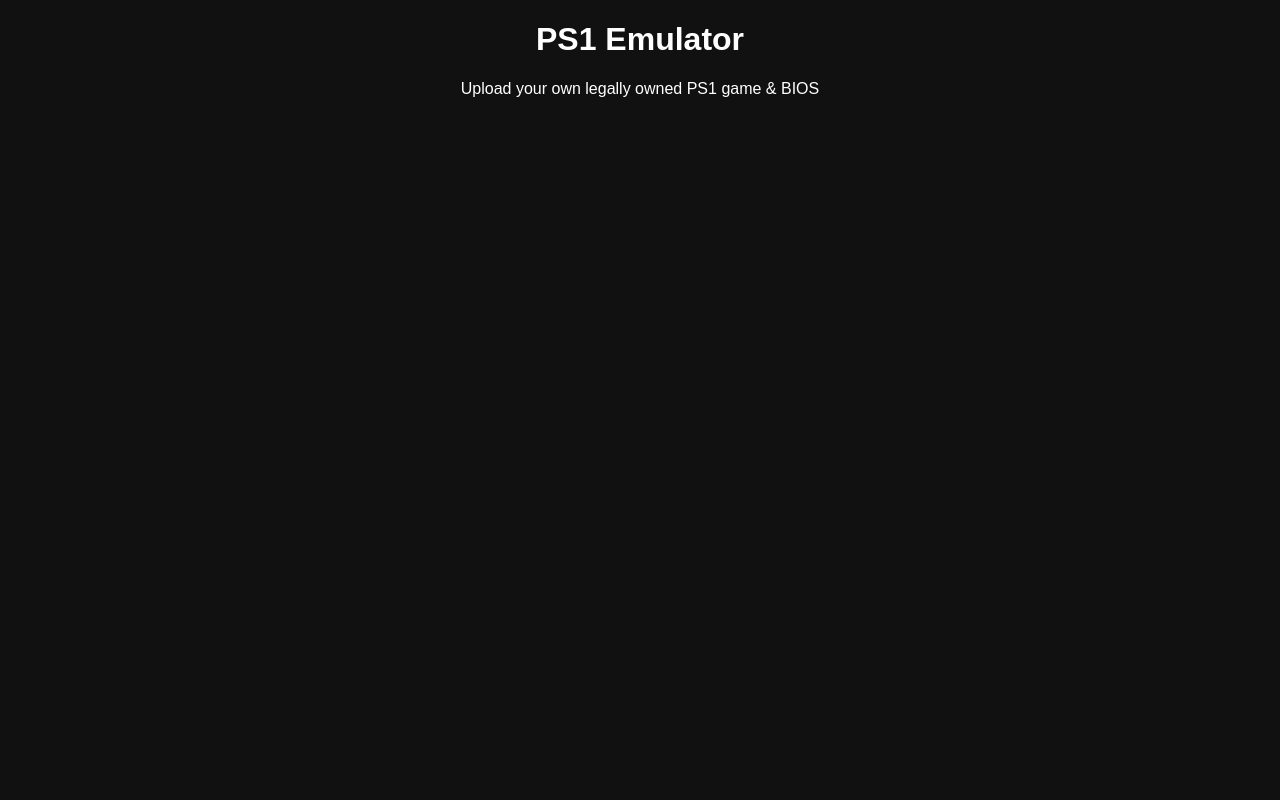
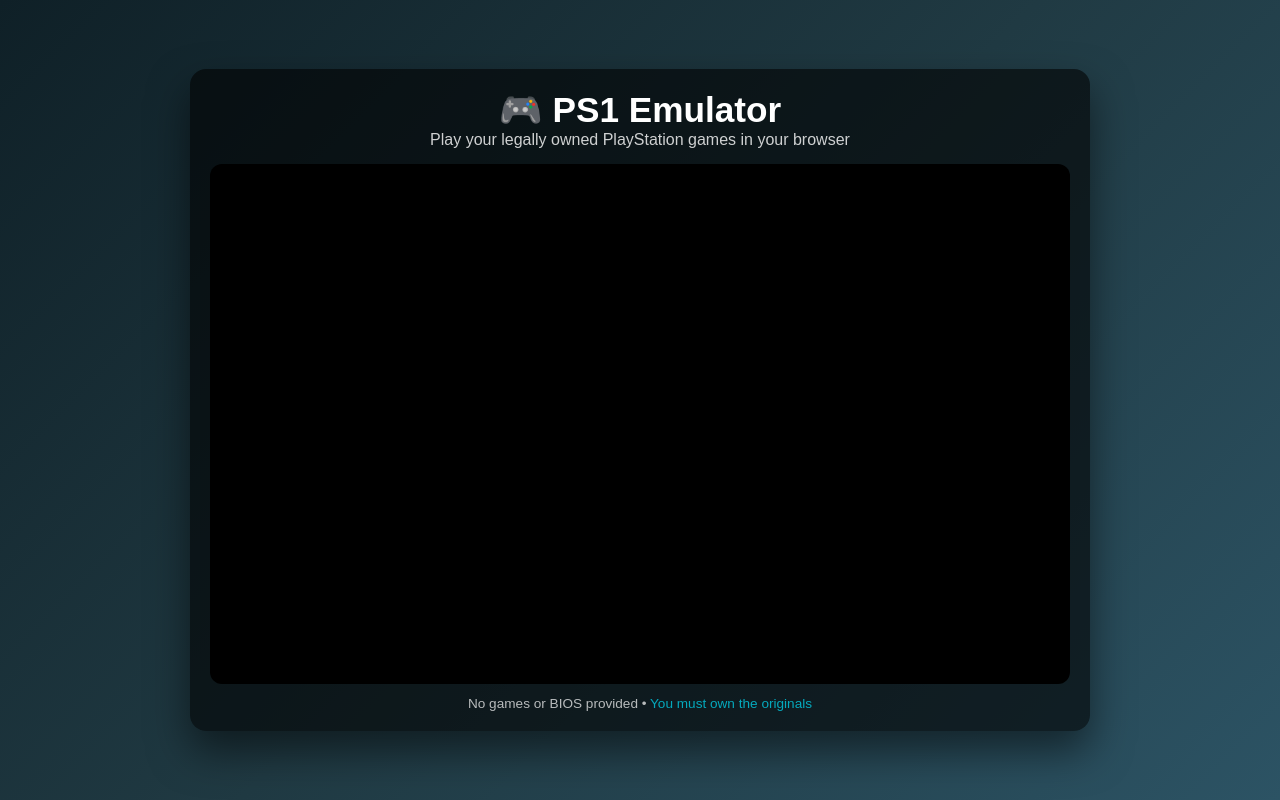
Before and after one commit to toffee1324847-sudo/toffee1324847-sudo.Github.io, a plain HTML site: page index.html in a window 1280 px wide. Drawn offline with Linux system fonts and the light colour scheme.

Commit message:
Refactor index.html for improved layout and design
Updated HTML structure and styles for PS1 Emulator.

```diff
--- a/index.html
+++ b/index.html
@@ -1,29 +1,89 @@
 <!DOCTYPE html>
-<html>
+<html lang="en">
 <head>
   <meta charset="UTF-8">
   <title>PS1 Emulator</title>
+
+  <!-- EmulatorJS -->
+  <script src="https://cdn.emulatorjs.org/stable/data/loader.js"></script>
+
   <style>
+    * {
+      box-sizing: border-box;
+    }
+
     body {
-      background: #111;
+      margin: 0;
+      min-height: 100vh;
+      background: linear-gradient(135deg, #0f2027, #203a43, #2c5364);
+      font-family: Arial, sans-serif;
       color: white;
-      font-family: sans-serif;
+      display: flex;
+      justify-content: center;
+      align-items: center;
+    }
+
+    .container {
+      width: 900px;
+      max-width: 95%;
+      background: rgba(0, 0, 0, 0.6);
+      border-radius: 16px;
+      padding: 20px;
+      box-shadow: 0 20px 40px rgba(0,0,0,0.5);
+    }
+
+    h1 {
+      margin: 0;
       text-align: center;
+      font-size: 2.2em;
     }
+
+    .subtitle {
+      text-align: center;
+      opacity: 0.8;
+      margin-bottom: 15px;
+    }
+
+    .emulator-wrapper {
+      background: #000;
+      border-radius: 12px;
+      padding: 10px;
+      margin-top: 15px;
+    }
+
     #game {
-      width: 800px;
-      height: 600px;
-      margin: auto;
+      width: 100%;
+      height: 500px;
+    }
+
+    .footer {
+      margin-top: 12px;
+      text-align: center;
+      font-size: 0.85em;
+      opacity: 0.7;
+    }
+
+    .footer span {
+      color: #00e5ff;
     }
   </style>
-  <script src="https://cdn.emulatorjs.org/stable/data/loader.js"></script>
 </head>
 <body>
 
-<h1>PS1 Emulator</h1>
-<p>Upload your own legally owned PS1 game & BIOS</p>
+<div class="container">
+  <h1>🎮 PS1 Emulator</h1>
+  <div class="subtitle">
+    Play your legally owned PlayStation games in your browser
+  </div>
 
-<div id="game"></div>
+  <div class="emulator-wrapper">
+    <div id="game"></div>
+  </div>
+
+  <div class="footer">
+    No games or BIOS provided • <span>You must own the originals</span>
+  </div>
+</div>
 
 <script>
   EJS_player = "#game";
```
